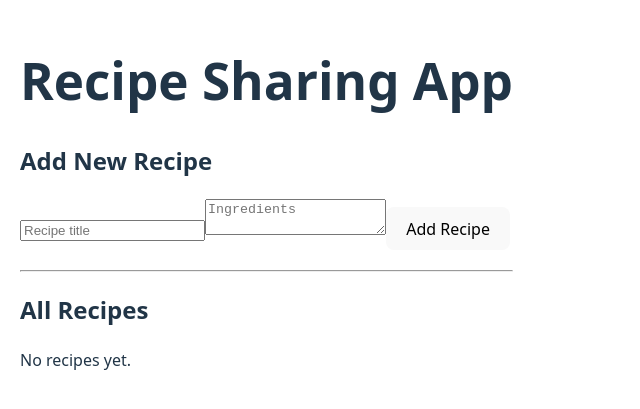
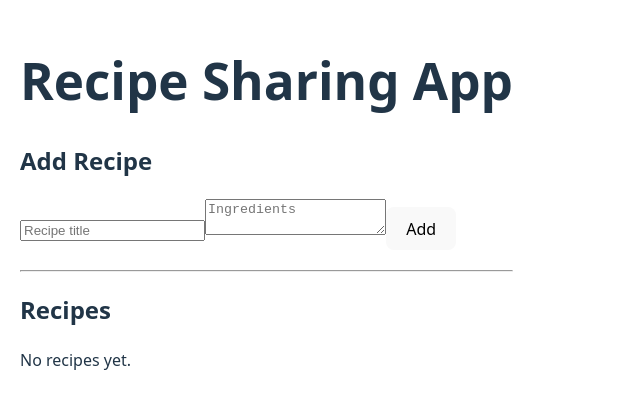
Before and after one commit to kelvin-N/alx-fe-reactjs, a React (Vite) app in the folder recipe-sharing-app/: page / in a window 1280 px wide. Shown: the part 197-606 px from the top of the page, without its empty margins (0-640 px from the left). Built offline with nearby package versions, Linux system fonts and the light colour scheme.

Commit message:
add changes

```diff
--- a/recipe-sharing-app/src/components/AddRecipeForm.jsx
+++ b/recipe-sharing-app/src/components/AddRecipeForm.jsx
@@ -4,13 +4,14 @@ import { useState } from "react";
 import { useRecipeStore } from "./recipeStore";
 
 const AddRecipeForm = () => {
-  const { addRecipe } = useRecipeStore();
+  const addRecipe = useRecipeStore((state) => state.addRecipe);
 
   const [title, setTitle] = useState("");
   const [ingredients, setIngredients] = useState("");
 
   const handleSubmit = (e) => {
     e.preventDefault();
+
     addRecipe({
       id: Date.now(),
       title,
@@ -23,7 +24,7 @@ const AddRecipeForm = () => {
 
   return (
     <form onSubmit={handleSubmit}>
-      <h2>Add New Recipe</h2>
+      <h2>Add Recipe</h2>
 
       <input
         type="text"
@@ -36,9 +37,9 @@ const AddRecipeForm = () => {
         placeholder="Ingredients"
         value={ingredients}
         onChange={(e) => setIngredients(e.target.value)}
-      ></textarea>
+      />
 
-      <button type="submit">Add Recipe</button>
+      <button type="submit">Add</button>
     </form>
   );
 };
--- a/recipe-sharing-app/src/components/RecipeList.jsx
+++ b/recipe-sharing-app/src/components/RecipeList.jsx
@@ -3,11 +3,11 @@
 import { useRecipeStore } from "./recipeStore";
 
 const RecipeList = () => {
-  const { recipes } = useRecipeStore();
+  const recipes = useRecipeStore((state) => state.recipes);
 
   return (
     <div>
-      <h2>All Recipes</h2>
+      <h2>Recipes</h2>
 
       {recipes.length === 0 ? (
         <p>No recipes yet.</p>
--- a/recipe-sharing-app/src/components/recipeStore.js
+++ b/recipe-sharing-app/src/components/recipeStore.js
@@ -1,17 +1,14 @@
 // src/components/recipeStore.js
 
-import { useState } from "react";
+import { create } from "zustand";
 
-export const useRecipeStore = () => {
-  const [recipes, setRecipes] = useState([]);
+export const useRecipeStore = create((set) => ({
+  recipes: [],
 
-  const addRecipe = (recipe) => {
-    setRecipes((prev) => [...prev, recipe]);
-  };
+  setRecipes: (newRecipes) => set(() => ({ recipes: newRecipes })),
 
-  return {
-    recipes,
-    setRecipes,   // ✅ REQUIRED FOR CHECKER
-    addRecipe,
-  };
-};
+  addRecipe: (recipe) =>
+    set((state) => ({
+      recipes: [...state.recipes, recipe],
+    })),
+}));
```
